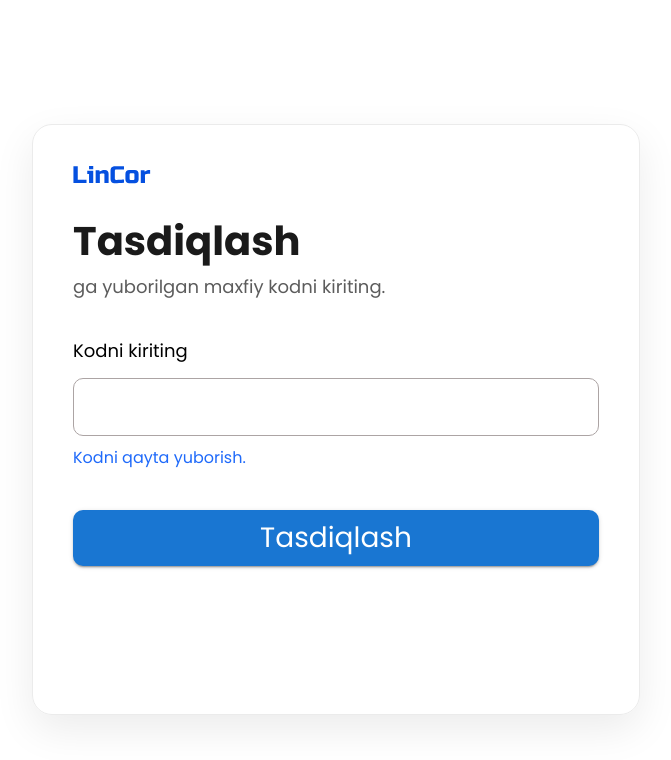
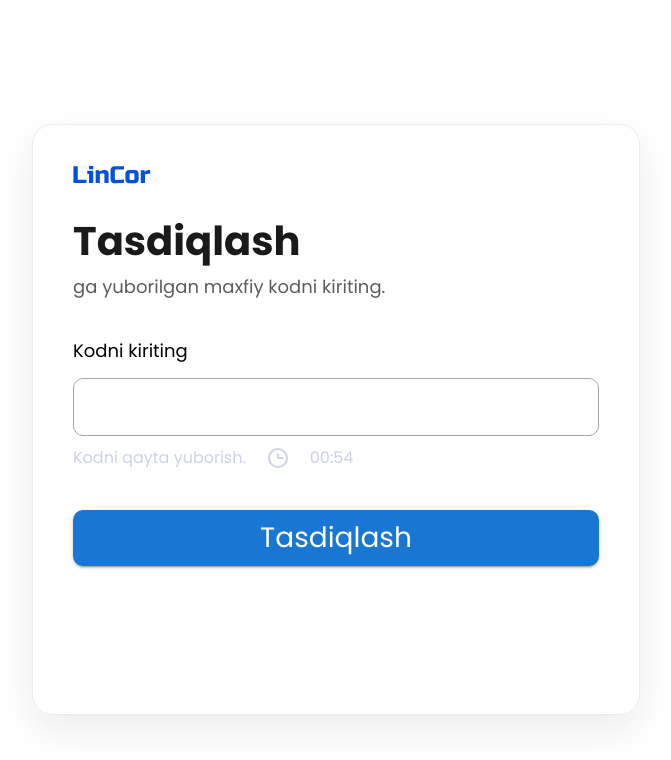
Before and after one commit to Akmaljon571/prod, a React (Create React App) app: page /registration/code in a window 1280 px wide. Shown: the top 760 px of the page, without its empty margins (304-975 px from the left). Built offline with nearby package versions, Linux system fonts and the light colour scheme.

Commit message:
change: small change

```diff
--- a/src/components/auth/registr-code.jsx
+++ b/src/components/auth/registr-code.jsx
@@ -1,17 +1,34 @@
 import { Link, useNavigate } from 'react-router-dom';
 import logo from '../../img/LinCor.svg';
 import { Button } from '@mui/material';
+import { message } from 'antd';
+import time from '../../img/Time.svg';
+import { State, api } from '../../context';
+import { useContext, useEffect, useRef, useState } from 'react';
 import './auth.scss';
-import { message } from 'antd';
-import { State, api } from '../../context';
-import { useContext, useRef } from 'react';
 
 function RegistrCode() {
   const [messageApi, contextHolder] = message.useMessage();
   const phone = JSON.parse(localStorage.getItem('registr'));
   const codeRef = useRef();
   const navigate = useNavigate();
+  const [vaqt, setVaqt] = useState('00:59');
   const { setToken } = useContext(State);
+
+  useEffect(() => {
+    setTimeout(() => {
+      const a = Number(vaqt.split(':')[1]);
+      if (a !== 0) {
+        if (a - 1 > 9) {
+          setVaqt(`00:${a - 1}`);
+        } else if (a - 1 <= 9) {
+          setVaqt(`00:0${a - 1}`);
+        }
+      } else {
+        setVaqt('00:00');
+      }
+    }, 1000);
+  }, [vaqt]);
 
   const codeFilter = (e) => {
     const number = [1, 2, 3, 4, 5, 6, 7, 8, 9, 0];
@@ -95,6 +112,7 @@ function RegistrCode() {
             type: 'success',
             content: "Sms jo'natildi",
           });
+          setVaqt('00:59');
         } else {
           messageApi.destroy();
           messageApi.open({
@@ -118,6 +136,21 @@ function RegistrCode() {
         <span>Kodni kiriting</span>
         <input ref={codeRef} maxLength={4} onKeyDown={codeFilter} type="text" />
       </label>
+      {vaqt?.split(':')[1] !== '00' ? (
+        <span
+          style={{
+            cursor: 'pointer',
+            color: '#CCD2E3',
+            display: 'flex',
+            gap: '20px',
+          }}
+          className="parol-update"
+        >
+          Kodni qayta yuborish.
+          <img width={24} height={24} src={time} alt="" />
+          {vaqt}
+        </span>
+      ) : (
         <span
           onClick={reset}
           style={{ cursor: 'pointer' }}
@@ -125,6 +158,7 @@ function RegistrCode() {
         >
           Kodni qayta yuborish.
         </span>
+      )}
       <Button onClick={click} className="kirish" variant="contained">
         Tasdiqlash
       </Button>
--- a/src/components/auth/registr-kirish.jsx
+++ b/src/components/auth/registr-kirish.jsx
@@ -4,6 +4,8 @@ import { Button } from '@mui/material';
 import './auth.scss';
 
 function RegistrFinish() {
+
+
   return (
     <div className="auth finish">
       <Link to={'/'}>
--- a/src/components/dars/dars.jsx
+++ b/src/components/dars/dars.jsx
@@ -3,7 +3,6 @@ import video from '../../video/1772591765.mp4';
 import poster from '../../img/photo_2023-10-17_02-48-14.jpg';
 import './dars.scss';
 import play from '../../img/video-player.svg';
-import { Button } from '@mui/material';
 
 function Dars() {
   const [isPlaying, setIsPlaying] = useState(false);
--- a/src/components/header/header.jsx
+++ b/src/components/header/header.jsx
@@ -1,6 +1,6 @@
 import { Link, useNavigate } from 'react-router-dom';
 import { Button } from '@mui/material';
-import { useState } from 'react';
+import { useContext, useState } from 'react';
 import logo from '../../img/LinCor.svg';
 import vector from '../../img/header-vector.svg';
 import sVector from '../../img/profile-vector.svg';
@@ -11,14 +11,14 @@ import aloqa from '../../img/phone-call.svg';
 import chiqish from '../../img/log-out.svg';
 import hum from '../../img/hum.svg';
 import './header.scss';
+import { State } from '../../context';
 
 function Header() {
-  // const { token } = useContext(State)
+  const { token } = useContext(State);
   const [prof, setProf] = useState(false);
   const [mediaModal, setMediaModal] = useState(false);
   const [list_none, setListNone] = useState(false);
   const navigate = useNavigate();
-  const token = false;
 
   return (
     <>
--- a/src/context/index.jsx
+++ b/src/context/index.jsx
@@ -8,6 +8,5 @@ export const StatePriveder = ({ children }) => {
     JSON.parse(localStorage.getItem('access_token')) || '',
   );
   const data = { token, setToken };
-
   return <State.Provider value={data}>{children}</State.Provider>;
 };
--- a/src/html/homeVideo.jsx
+++ b/src/html/homeVideo.jsx
@@ -6,7 +6,6 @@ function HomeVideo() {
     <>
       <video
         id="video-player"
-        autoplay="autoplay"
         loop
         className="homeVideo"
         autoPlay
```
Lines whose indentation alone changed are shown as unchanged.
